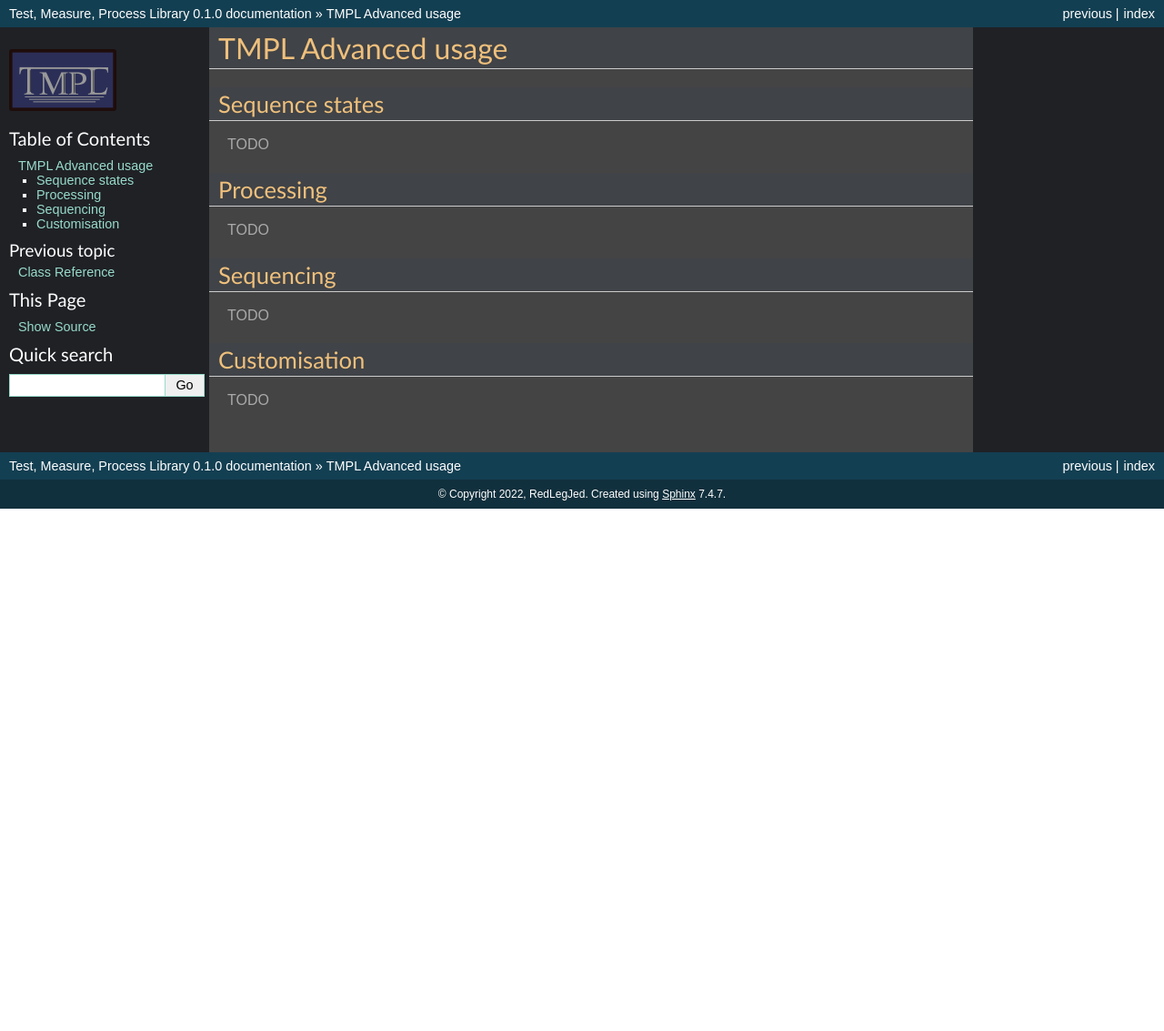
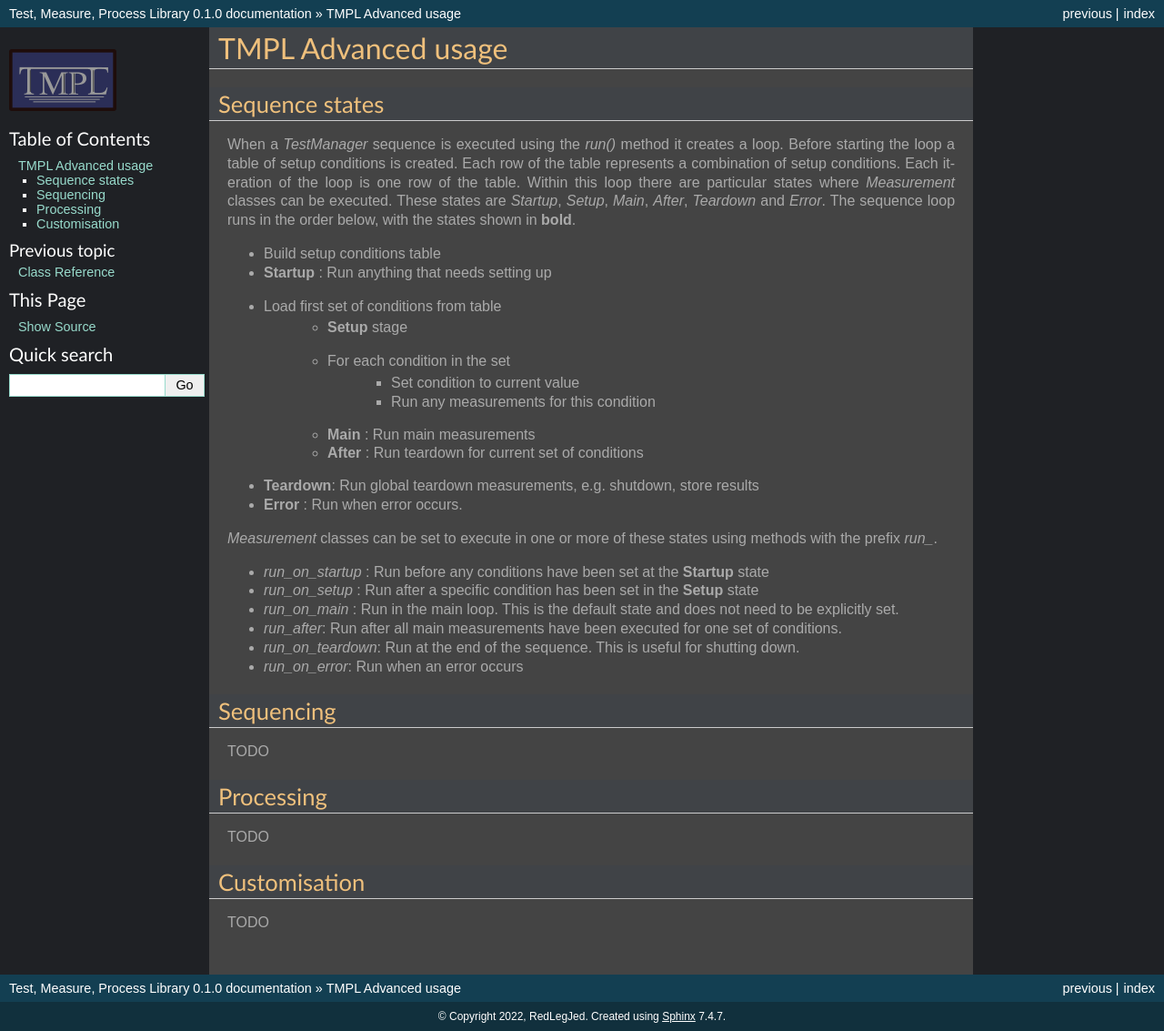
Before and after one commit to redlegjed/test_measure_process_lib, a Sphinx documentation site: the page built from docs/source/advanced_usage.rst, in a window 1280 px wide. Shown: the whole page at 91% size. Built offline with Sphinx 7.4.7, drawn with Linux system fonts in a browser that asks for light colours; before the commit the page ends 900 px from its top, so only the background shows below that.

Commit message:
Started documenting sequencing in the advanced usage docs. - described the main loop and its states - listed the 'run_on_...' methods without much detail.
On branch sphinx_docs
Changes to be committed:
	modified:   docs/source/advanced_usage.rst

```diff
--- a/docs/source/advanced_usage.rst
+++ b/docs/source/advanced_usage.rst
@@ -3,15 +3,44 @@ TMPL Advanced usage
 
 Sequence states
 ----------------
+
+When a *TestManager* sequence is executed using the *run()* method it creates a loop. Before starting the loop a table of setup conditions is created. Each row of the table represents a combination of setup conditions. Each iteration of the loop is one row of the table. Within this loop there are particular states where *Measurement* classes can be executed. These states are *Startup*, *Setup*, *Main*, *After*, *Teardown* and *Error*. The sequence loop runs in the order below, with the states shown in **bold**.
+
+* Build setup conditions table
+* **Startup** : Run anything that needs setting up
+* Load first set of conditions from table
+    - **Setup** stage
+    - For each condition in the set
+        + Set condition to current value
+        + Run any measurements for this condition
+    - **Main** : Run main measurements
+    - **After** : Run teardown for current set of conditions
+* **Teardown**: Run global teardown measurements, e.g. shutdown, store results
+* **Error** : Run when error occurs.
+
+*Measurement* classes can be set to execute in one or more of these states using methods with the prefix *run_*.
+
+* *run_on_startup* : Run before any conditions have been set at the **Startup** state
+* *run_on_setup* : Run after a specific condition has been set in the **Setup** state
+* *run_on_main* : Run in the main loop. This is the default state and does not need to be explicitly set.
+* *run_after*: Run after all main measurements have been executed for one set of conditions.
+* *run_on_teardown*: Run at the end of the sequence. This is useful for shutting down.
+* *run_on_error*: Run when an error occurs
+
+
+
+
+
+
+Sequencing
+----------
 TODO
+
 
 Processing
 ----------
 TODO
 
-Sequencing
-----------
-TODO
 
 Customisation
 -------------
```
